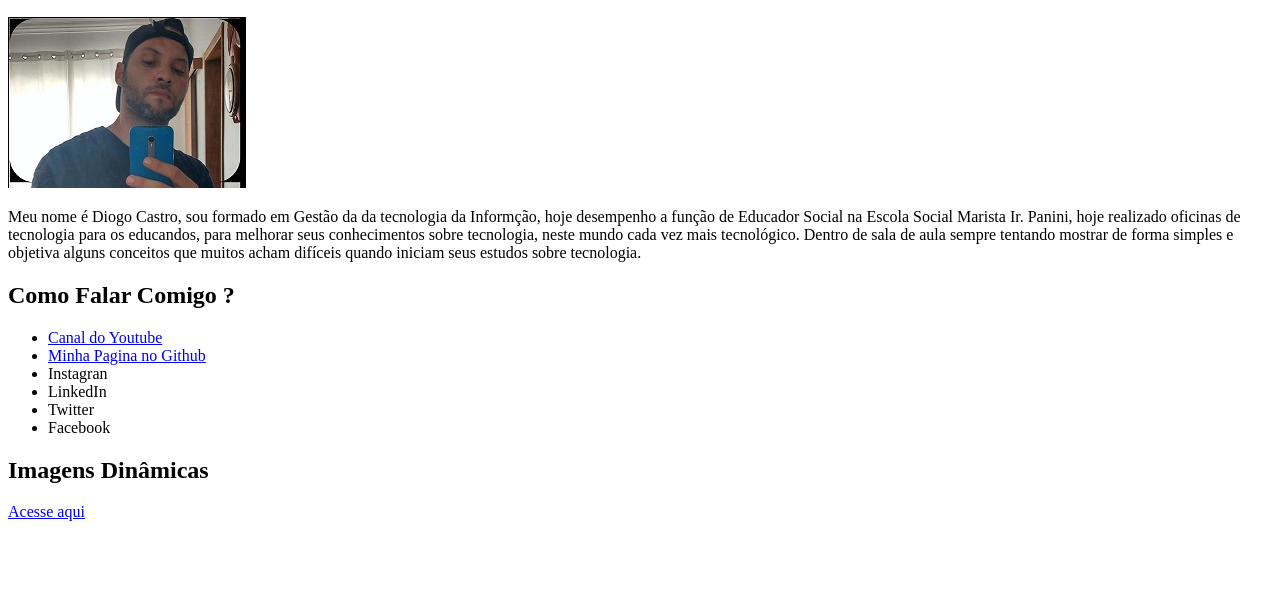
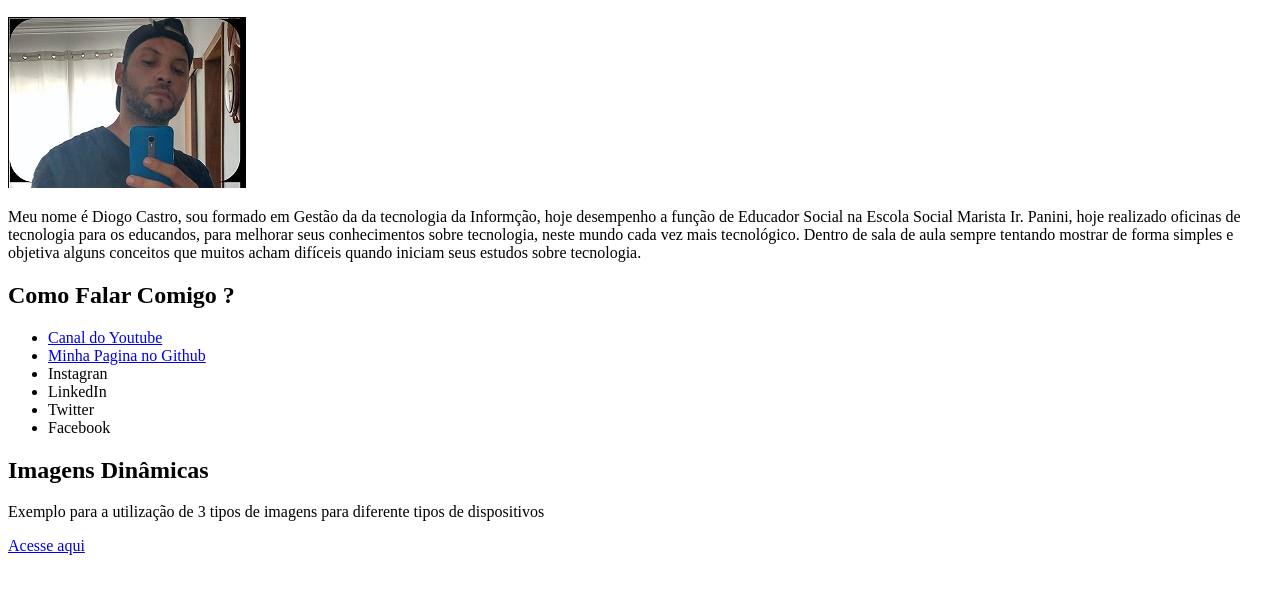
Before and after one commit to Diogo-Castro/diogo-castro.github.io, a plain HTML site: page index.html in a window 1280 px wide. Shown: the part 110-704 px from the top of the page. Drawn offline with Linux system fonts and the light colour scheme.

Commit message:
Alterções de texto

```diff
--- a/index.html
+++ b/index.html
@@ -25,6 +25,7 @@
         <li>Facebook</li>
     </ul>
     <h2>Imagens Dinâmicas</h2>
+    <p>Exemplo para a utilização de 3 tipos de imagens para diferente tipos de dispositivos</p>
     <a href="midiashtml5.html">Acesse aqui</a>
 </body>
 </html>
```
Also changed, not shown: midiashtml5.html (+1 -1 lines).
